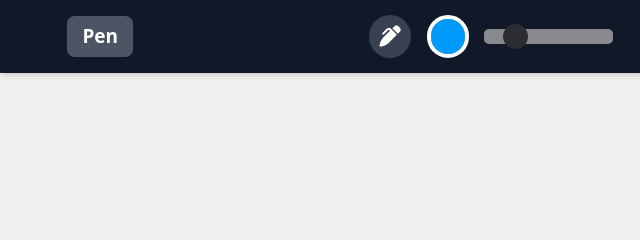
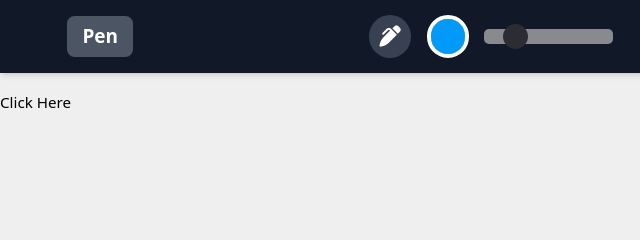
Before and after one commit to vickyguptaa7/Scribble-Verse, a website built with Vite: page Index.html in a window 1280 px wide. Shown: the top 240 px of the page, 0-640 px from the left. Built offline with nearby package versions, Linux system fonts and the light colour scheme.

Commit message:
link added

```diff
--- a/Index.html
+++ b/Index.html
@@ -15,6 +15,7 @@
 </head>
 
 <body class="mt-24 ">
+    <a href="./dist/index.html">Click Here</a>
     <header class="fixed top-0 left-0 p-4 w-full bg-gray-900 shadow-md shadow-gray-4 text-[1.5rem]00">
         <nav class="flex w-11/12 m-auto">
             <div class="flex basis-1/4 items-center">
```
